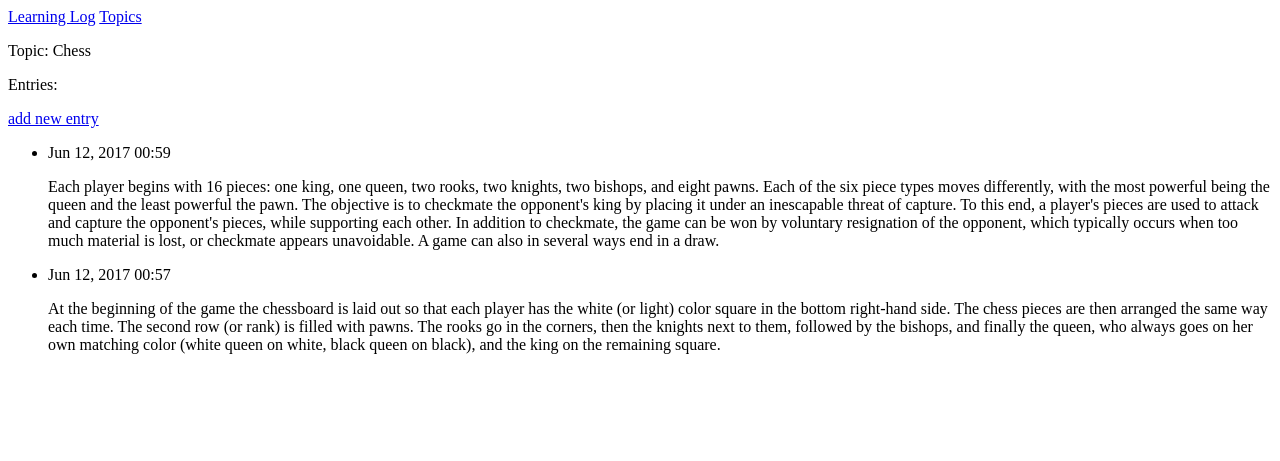
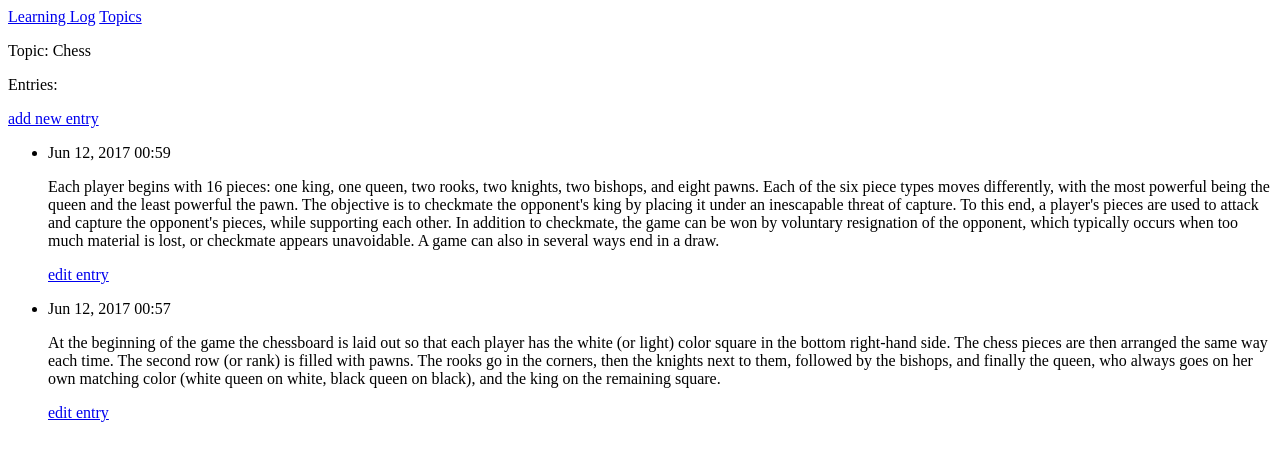
Before and after one commit to dispense/learning_log, a Django app: page /topics/1/ in a window 1280 px wide. Shown: the top 461 px of the page. Run offline with Django 3.2, Linux system fonts and the light colour scheme; data comes from the database, SQL or seed files in the repository; both versions use the stored data as it was after the commit.

Commit message:
Added Edit Topics Entry
Each entry has a link for editing that entry and saving changes

- next is setting up user accounts

```diff
--- a/learning_logs/templates/learning_logs/topic.html
+++ b/learning_logs/templates/learning_logs/topic.html
@@ -13,6 +13,9 @@
 	  	<li>
 	  		<p>{{ entry.date_added|date:'M d, Y H:i' }}</p>
 	  		<p>{{ entry.text|linebreaks }}</p>
+	  		<p>
+	  		  <a href="{% url 'learning_logs:edit_entry' entry.id %}">edit entry</a>
+	  		</p>
 	  	</li>
 	{% empty %}
 		<li>
--- a/learning_logs/urls.py
+++ b/learning_logs/urls.py
@@ -19,4 +19,7 @@ urlpatterns = [
 
 	# Page for adding a new entry
 	url(r'^new_entry/(?P<topic_id>\d+)/$', views.new_entry, name='new_entry'),
+
+	# Page for editing an entry
+	url(r'^edit_entry/(?P<entry_id>\d+)/$', views.edit_entry, name='edit_entry'),
 ]
--- a/learning_logs/views.py
+++ b/learning_logs/views.py
@@ -2,7 +2,7 @@ from django.shortcuts import render
 from django.http import HttpResponseRedirect
 from django.core.urlresolvers import reverse
 
-from .models import Topic
+from .models import Topic, Entry
 from .forms import TopicForm, EntryForm
 
 # Create your views here.
@@ -56,3 +56,20 @@ def new_entry(request, topic_id):
 			return HttpResponseRedirect(reverse('learning_logs:topic', args=[topic_id]))
 	context = {'topic': topic, 'form': form}
 	return render(request, 'learning_logs/new_entry.html', context)
+
+def edit_entry(request, entry_id):
+	"""Edit an existing entry."""
+	entry = Entry.objects.get(id=entry_id)
+	topic = entry.topic
+
+	if request.method != 'POST':
+		# Initial request; pre-fill form with the current entry.
+		form = EntryForm(instance=entry)
+	else:
+		# POST data submitted; process data.
+		form = EntryForm(instance=entry, data=request.POST)
+		if form.is_valid():
+			form.save()
+			return HttpResponseRedirect(reverse('learning_logs:topic', args=[topic.id]))
+	context = {'entry': entry, 'topic': topic, 'form': form}
+	return render(request, 'learning_logs/edit_entry.html', context)
```
Also changed, not shown: learning_logs/templates/learning_logs/edit_entry.html (added, +15 -0 lines), db.sqlite3.
